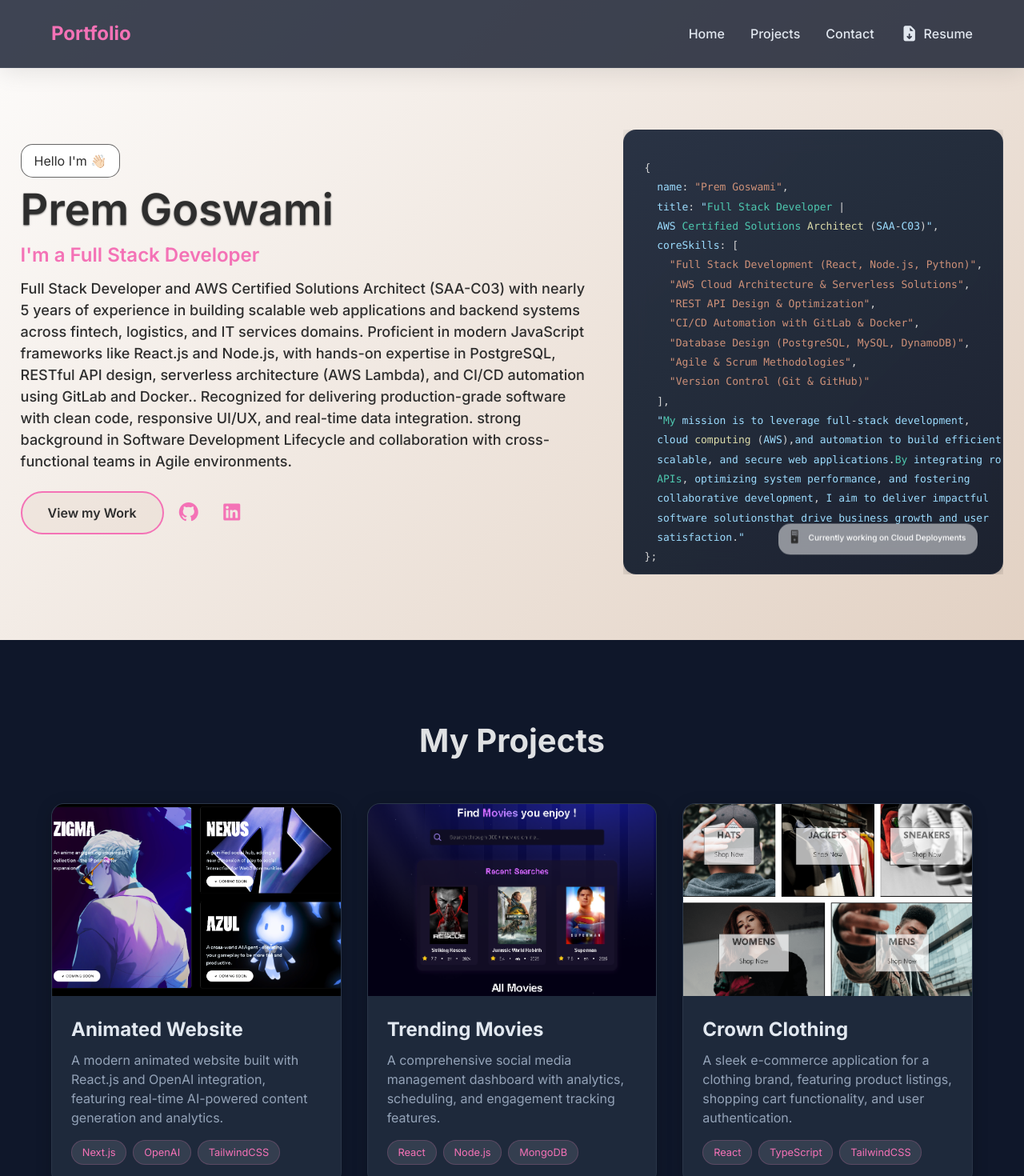
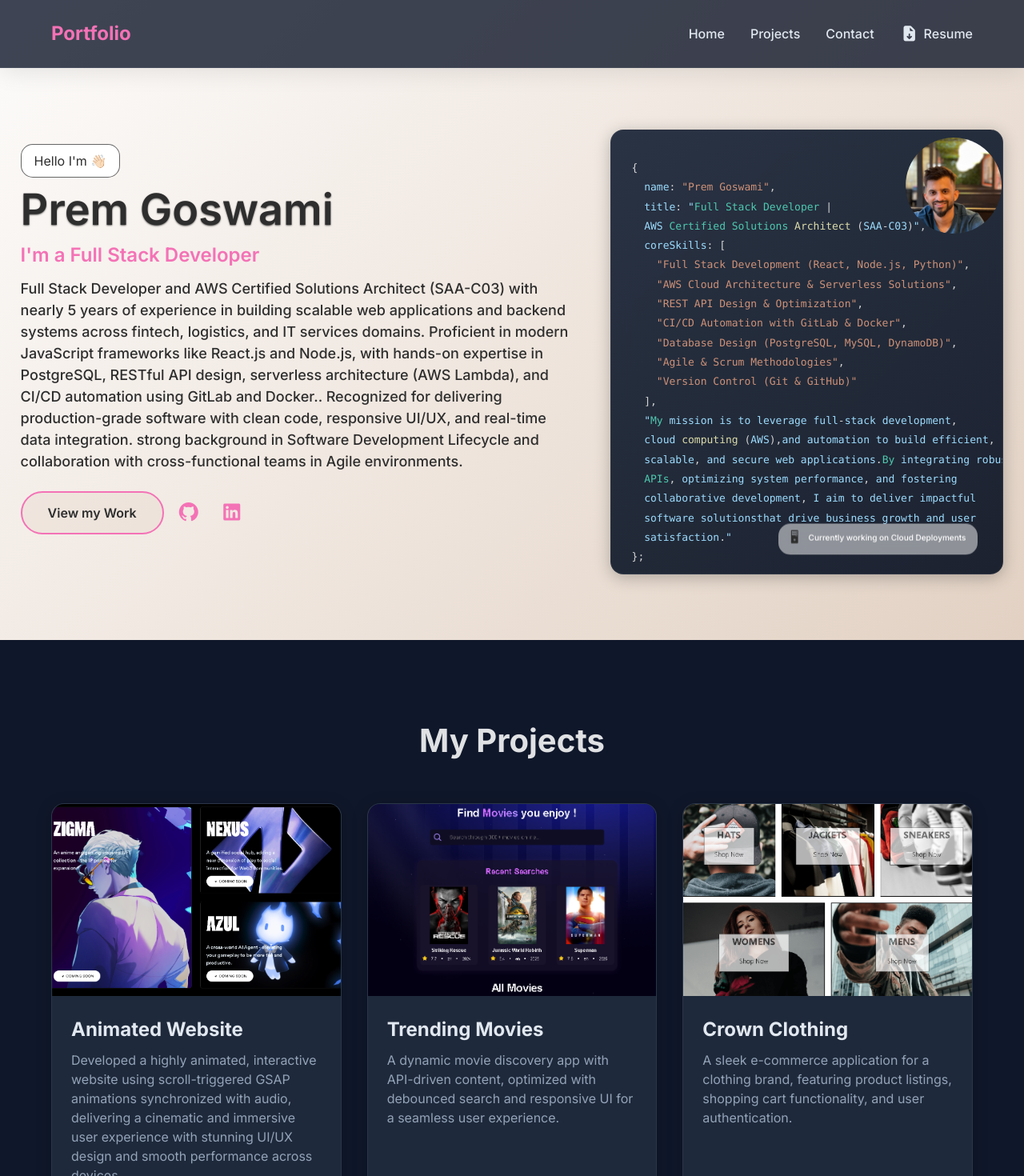
Before and after one commit to prem-goswami/Projects-Portfolio, a React (Vite) app: page / in a window 1280 px wide. Shown: the top 1470 px of the page at 80% size. Built offline with nearby package versions, Linux system fonts and the light colour scheme; no server answers.

Commit message:
Final commit

```diff
--- a/src/Components/Components-css/Hero.css
+++ b/src/Components/Components-css/Hero.css
@@ -33,13 +33,32 @@
 
 .hero-image-container {
   position: relative;
-  overflow: hidden;
+  /* overflow: hidden; */
   width: 40%;
   transition: transform 0.4s cubic-bezier(0.4, 0, 0.2, 1);
 }
 
+.portfolioPhoto {
+  position: absolute;
+  height: 120px;
+  width: 120px;
+  z-index: 30;
+  object-fit: contain;
+  left: 75%;
+  top: 10px;
+}
+
+.portfolioPhoto img {
+  width: 100%;
+  height: 100%;
+  object-fit: cover;
+  border-radius: 50%;
+}
+.portfolioPhoto img:hover {
+  transform: scale(1.02);
+}
 .hero-image-container:hover {
-  transform: scale(1.06);
+  transform: scale(1.02);
 }
 
 .hero-badge {
@@ -213,6 +232,9 @@
     gap: 20px;
     margin-bottom: 20px;
   }
+  .portfolioPhoto {
+    display: none;
+  }
 
   .hero-content {
     text-align: center;
@@ -259,6 +281,12 @@
     flex-direction: column;
     margin-top: 20px;
   }
+  .portfolioPhoto {
+    width: 180px;
+    height: 180px;
+    border-radius: 50%;
+    overflow: hidden;
+  }
 }
 
 @media (max-width: 1200px) {
--- a/src/Components/Hero.jsx
+++ b/src/Components/Hero.jsx
@@ -87,6 +87,9 @@ export const Hero = () => {
           animate={{ opacity: 1, x: 0 }}
           transition={{ duration: 0.8, delay: 0.9 }}
         >
+          <motion.div className="portfolioPhoto">
+            <img src="/projects/PortfolioPic.jpg" alt="Portfolio-Pic" />{" "}
+          </motion.div>
           <motion.div
             className="hero-image-inner"
             whileHover={{ scale: 1.06 }}
@@ -153,14 +156,6 @@ export const Hero = () => {
             </motion.div>
           </motion.div>
         </motion.div>
-        {/* <motion.div
-            className="hero-image-container-2"
-            initial={{ opacity: 0, x: 100 }}
-            animate={{ opacity: 1, x: 0 }}
-            transition={{ duration: 0.8, delay: 0.9 }}
-          >
-            <img src="/projects/code-summary.png" alt="Code Summary" />
-          </motion.div> */}
       </div>
     </motion.section>
   );
--- a/src/Components/Projects.jsx
+++ b/src/Components/Projects.jsx
@@ -59,13 +59,14 @@ export const Projects = () => {
           />
           <h3> Animated Website</h3>
           <p>
-            A modern animated website built with React.js and OpenAI
-            integration, featuring real-time AI-powered content generation and
-            analytics.
+            Developed a highly animated, interactive website using
+            scroll-triggered GSAP animations synchronized with audio, delivering
+            a cinematic and immersive user experience with stunning UI/UX design
+            and smooth performance across devices.
           </p>
           <div className="project-tech">
-            <span>Next.js</span>
-            <span>OpenAI</span>
+            <span>React.js</span>
+            <span>GSAP</span>
             <span>TailwindCSS</span>
           </div>
         </motion.a>
@@ -93,13 +94,14 @@ export const Projects = () => {
           />
           <h3>Trending Movies</h3>
           <p>
-            A comprehensive social media management dashboard with analytics,
-            scheduling, and engagement tracking features.
+            A dynamic movie discovery app with API-driven content, optimized
+            with debounced search and responsive UI for a seamless user
+            experience.
           </p>
           <div className="project-tech">
             <span>React</span>
-            <span>Node.js</span>
-            <span>MongoDB</span>
+            <span>Firebase</span>
+            <span>Stripe AP</span>
           </div>
         </motion.a>
 
```
Also changed, not shown: public/projects/PortfolioPic.jpg (added).
